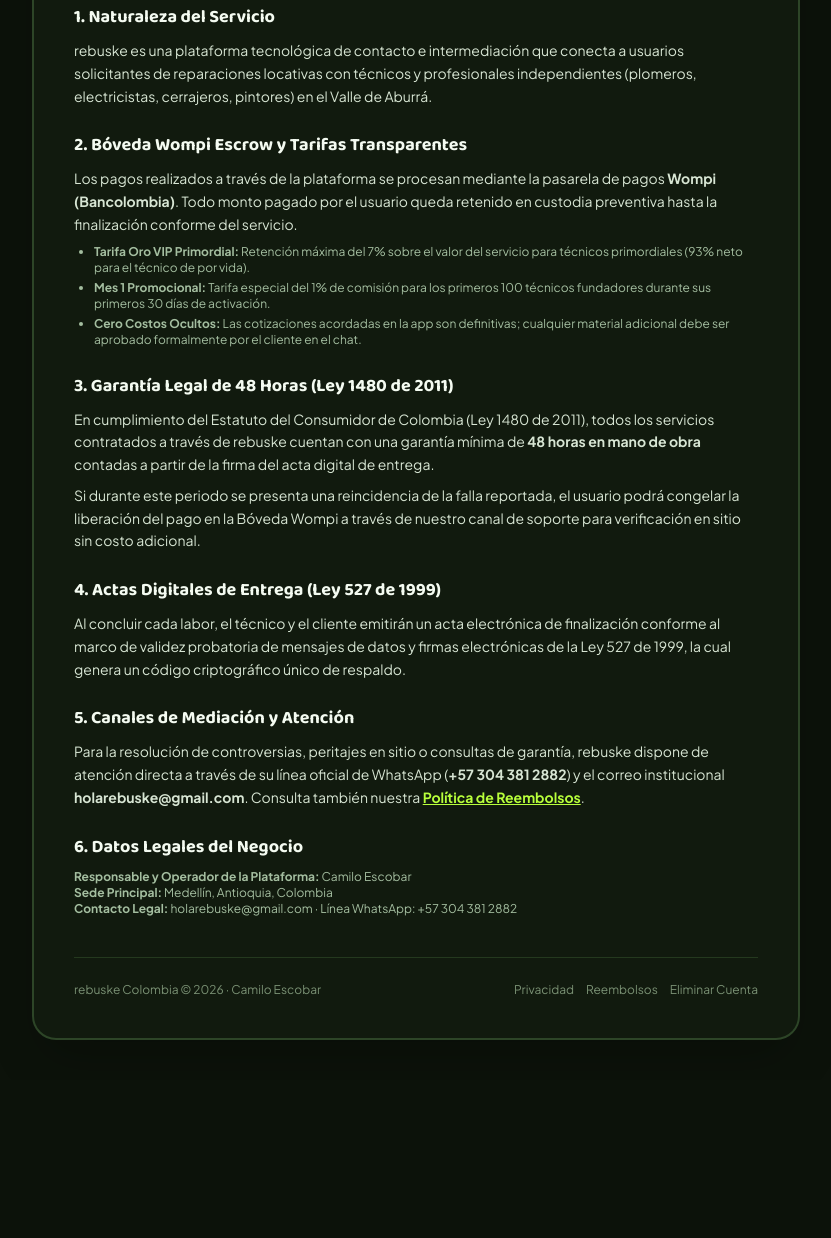
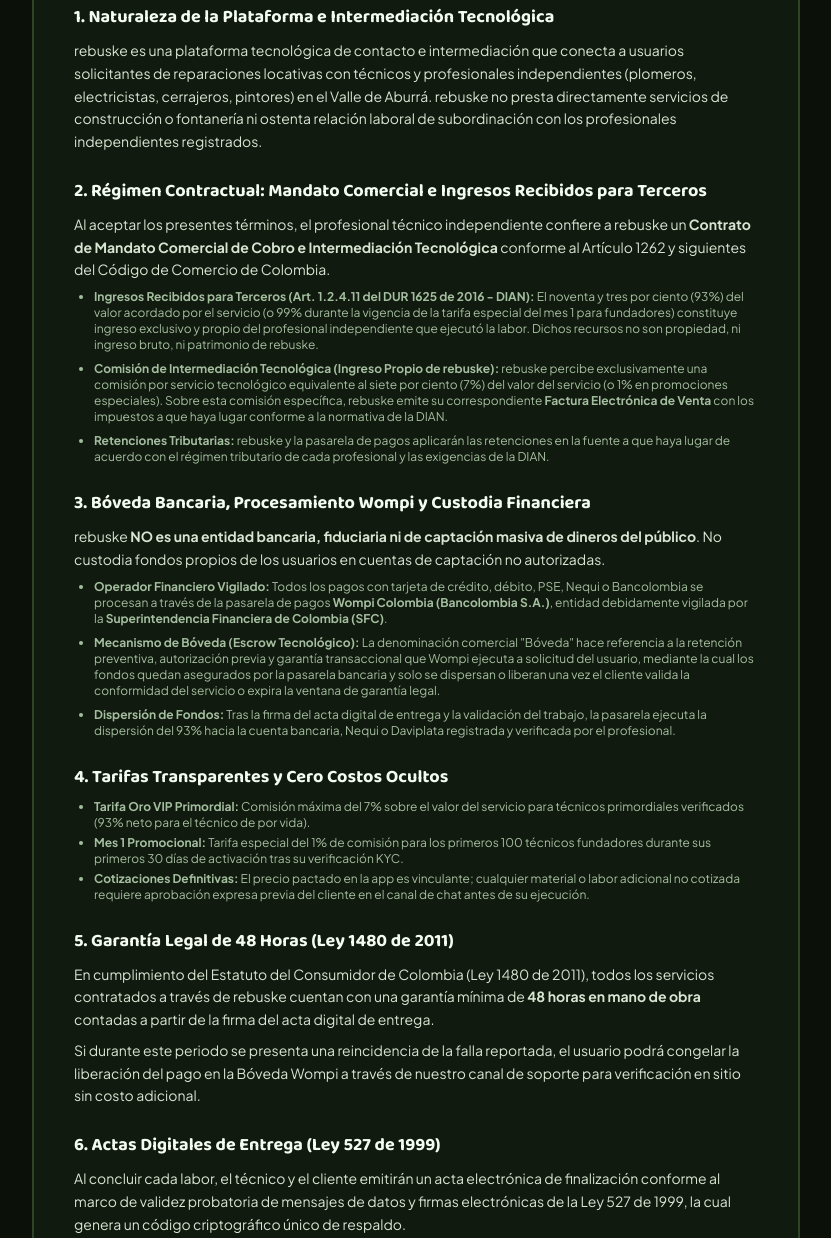
Before and after one commit to holarebuske-source/rebuske-v4-prod, a website: page terminos.html in a window 1280 px wide. Shown: the part 264-1502 px from the top of the page, without its empty margins (224-1055 px from the left). Before the commit the page ends 1344 px from the top, so only its background shows below. Drawn offline with nearby package versions, Linux system fonts and the light colour scheme.

Commit message:
chore(prod): actualizar terminos.html [Rebuske v4 QA Deploy]

```diff
--- a/terminos.html
+++ b/terminos.html
@@ -43,38 +43,57 @@
 
     <div class="space-y-6 text-sm text-[#D7E5D3] leading-relaxed">
       <section>
-        <h2 class="text-lg font-bold text-[#F4FBF1] mb-2">1. Naturaleza del Servicio</h2>
-        <p>rebuske es una plataforma tecnológica de contacto e intermediación que conecta a usuarios solicitantes de reparaciones locativas con técnicos y profesionales independientes (plomeros, electricistas, cerrajeros, pintores) en el Valle de Aburrá.</p>
+        <h2 class="text-lg font-bold text-[#F4FBF1] mb-2">1. Naturaleza de la Plataforma e Intermediación Tecnológica</h2>
+        <p>rebuske es una plataforma tecnológica de contacto e intermediación que conecta a usuarios solicitantes de reparaciones locativas con técnicos y profesionales independientes (plomeros, electricistas, cerrajeros, pintores) en el Valle de Aburrá. rebuske no presta directamente servicios de construcción o fontanería ni ostenta relación laboral de subordinación con los profesionales independientes registrados.</p>
       </section>
 
       <section>
-        <h2 class="text-lg font-bold text-[#F4FBF1] mb-2">2. Bóveda Wompi Escrow y Tarifas Transparentes</h2>
-        <p>Los pagos realizados a través de la plataforma se procesan mediante la pasarela de pagos <strong>Wompi (Bancolombia)</strong>. Todo monto pagado por el usuario queda retenido en custodia preventiva hasta la finalización conforme del servicio.</p>
-        <ul class="list-disc pl-5 mt-2 space-y-1 text-xs text-[#A4BEA0]">
-          <li><strong>Tarifa Oro VIP Primordial:</strong> Retención máxima del 7% sobre el valor del servicio para técnicos primordiales (93% neto para el técnico de por vida).</li>
-          <li><strong>Mes 1 Promocional:</strong> Tarifa especial del 1% de comisión para los primeros 100 técnicos fundadores durante sus primeros 30 días de activación.</li>
-          <li><strong>Cero Costos Ocultos:</strong> Las cotizaciones acordadas en la app son definitivas; cualquier material adicional debe ser aprobado formalmente por el cliente en el chat.</li>
+        <h2 class="text-lg font-bold text-[#F4FBF1] mb-2">2. Régimen Contractual: Mandato Comercial e Ingresos Recibidos para Terceros</h2>
+        <p>Al aceptar los presentes términos, el profesional técnico independiente confiere a rebuske un <strong>Contrato de Mandato Comercial de Cobro e Intermediación Tecnológica</strong> conforme al Artículo 1262 y siguientes del Código de Comercio de Colombia.</p>
+        <ul class="list-disc pl-5 mt-2 space-y-2 text-xs text-[#A4BEA0]">
+          <li><strong>Ingresos Recibidos para Terceros (Art. 1.2.4.11 del DUR 1625 de 2016 - DIAN):</strong> El noventa y tres por ciento (93%) del valor acordado por el servicio (o 99% durante la vigencia de la tarifa especial del mes 1 para fundadores) constituye ingreso exclusivo y propio del profesional independiente que ejecutó la labor. Dichos recursos no son propiedad, ni ingreso bruto, ni patrimonio de rebuske.</li>
+          <li><strong>Comisión de Intermediación Tecnológica (Ingreso Propio de rebuske):</strong> rebuske percibe exclusivamente una comisión por servicio tecnológico equivalente al siete por ciento (7%) del valor del servicio (o 1% en promociones especiales). Sobre esta comisión específica, rebuske emite su correspondiente <strong>Factura Electrónica de Venta</strong> con los impuestos a que haya lugar conforme a la normativa de la DIAN.</li>
+          <li><strong>Retenciones Tributarias:</strong> rebuske y la pasarela de pagos aplicarán las retenciones en la fuente a que haya lugar de acuerdo con el régimen tributario de cada profesional y las exigencias de la DIAN.</li>
         </ul>
       </section>
 
       <section>
-        <h2 class="text-lg font-bold text-[#F4FBF1] mb-2">3. Garantía Legal de 48 Horas (Ley 1480 de 2011)</h2>
+        <h2 class="text-lg font-bold text-[#F4FBF1] mb-2">3. Bóveda Bancaria, Procesamiento Wompi y Custodia Financiera</h2>
+        <p>rebuske <strong>NO es una entidad bancaria, fiduciaria ni de captación masiva de dineros del público</strong>. No custodia fondos propios de los usuarios en cuentas de captación no autorizadas.</p>
+        <ul class="list-disc pl-5 mt-2 space-y-2 text-xs text-[#A4BEA0]">
+          <li><strong>Operador Financiero Vigilado:</strong> Todos los pagos con tarjeta de crédito, débito, PSE, Nequi o Bancolombia se procesan a través de la pasarela de pagos <strong>Wompi Colombia (Bancolombia S.A.)</strong>, entidad debidamente vigilada por la <strong>Superintendencia Financiera de Colombia (SFC)</strong>.</li>
+          <li><strong>Mecanismo de Bóveda (Escrow Tecnológico):</strong> La denominación comercial "Bóveda" hace referencia a la retención preventiva, autorización previa y garantía transaccional que Wompi ejecuta a solicitud del usuario, mediante la cual los fondos quedan asegurados por la pasarela bancaria y solo se dispersan o liberan una vez el cliente valida la conformidad del servicio o expira la ventana de garantía legal.</li>
+          <li><strong>Dispersión de Fondos:</strong> Tras la firma del acta digital de entrega y la validación del trabajo, la pasarela ejecuta la dispersión del 93% hacia la cuenta bancaria, Nequi o Daviplata registrada y verificada por el profesional.</li>
+        </ul>
+      </section>
+
+      <section>
+        <h2 class="text-lg font-bold text-[#F4FBF1] mb-2">4. Tarifas Transparentes y Cero Costos Ocultos</h2>
+        <ul class="list-disc pl-5 mt-1 space-y-1 text-xs text-[#A4BEA0]">
+          <li><strong>Tarifa Oro VIP Primordial:</strong> Comisión máxima del 7% sobre el valor del servicio para técnicos primordiales verificados (93% neto para el técnico de por vida).</li>
+          <li><strong>Mes 1 Promocional:</strong> Tarifa especial del 1% de comisión para los primeros 100 técnicos fundadores durante sus primeros 30 días de activación tras su verificación KYC.</li>
+          <li><strong>Cotizaciones Definitivas:</strong> El precio pactado en la app es vinculante; cualquier material o labor adicional no cotizada requiere aprobación expresa previa del cliente en el canal de chat antes de su ejecución.</li>
+        </ul>
+      </section>
+
+      <section>
+        <h2 class="text-lg font-bold text-[#F4FBF1] mb-2">5. Garantía Legal de 48 Horas (Ley 1480 de 2011)</h2>
         <p>En cumplimiento del Estatuto del Consumidor de Colombia (Ley 1480 de 2011), todos los servicios contratados a través de rebuske cuentan con una garantía mínima de <strong>48 horas en mano de obra</strong> contadas a partir de la firma del acta digital de entrega.</p>
         <p class="mt-2">Si durante este periodo se presenta una reincidencia de la falla reportada, el usuario podrá congelar la liberación del pago en la Bóveda Wompi a través de nuestro canal de soporte para verificación en sitio sin costo adicional.</p>
       </section>
 
       <section>
-        <h2 class="text-lg font-bold text-[#F4FBF1] mb-2">4. Actas Digitales de Entrega (Ley 527 de 1999)</h2>
+        <h2 class="text-lg font-bold text-[#F4FBF1] mb-2">6. Actas Digitales de Entrega (Ley 527 de 1999)</h2>
         <p>Al concluir cada labor, el técnico y el cliente emitirán un acta electrónica de finalización conforme al marco de validez probatoria de mensajes de datos y firmas electrónicas de la Ley 527 de 1999, la cual genera un código criptográfico único de respaldo.</p>
       </section>
 
       <section>
-        <h2 class="text-lg font-bold text-[#F4FBF1] mb-2">5. Canales de Mediación y Atención</h2>
+        <h2 class="text-lg font-bold text-[#F4FBF1] mb-2">7. Canales de Mediación y Atención</h2>
         <p>Para la resolución de controversias, peritajes en sitio o consultas de garantía, rebuske dispone de atención directa a través de su línea oficial de WhatsApp (<strong>+57 304 381 2882</strong>) y el correo institucional <strong>holarebuske@gmail.com</strong>. Consulta también nuestra <a href="/reembolsos" class="text-[#B8FF3B] underline font-bold">Política de Reembolsos</a>.</p>
       </section>
 
       <section>
-        <h2 class="text-lg font-bold text-[#F4FBF1] mb-2">6. Datos Legales del Negocio</h2>
+        <h2 class="text-lg font-bold text-[#F4FBF1] mb-2">8. Datos Legales del Negocio</h2>
         <p class="text-xs text-[#A4BEA0]">
           <strong>Responsable y Operador de la Plataforma:</strong> Camilo Escobar<br>
           <strong>Sede Principal:</strong> Medellín, Antioquia, Colombia<br>
```
